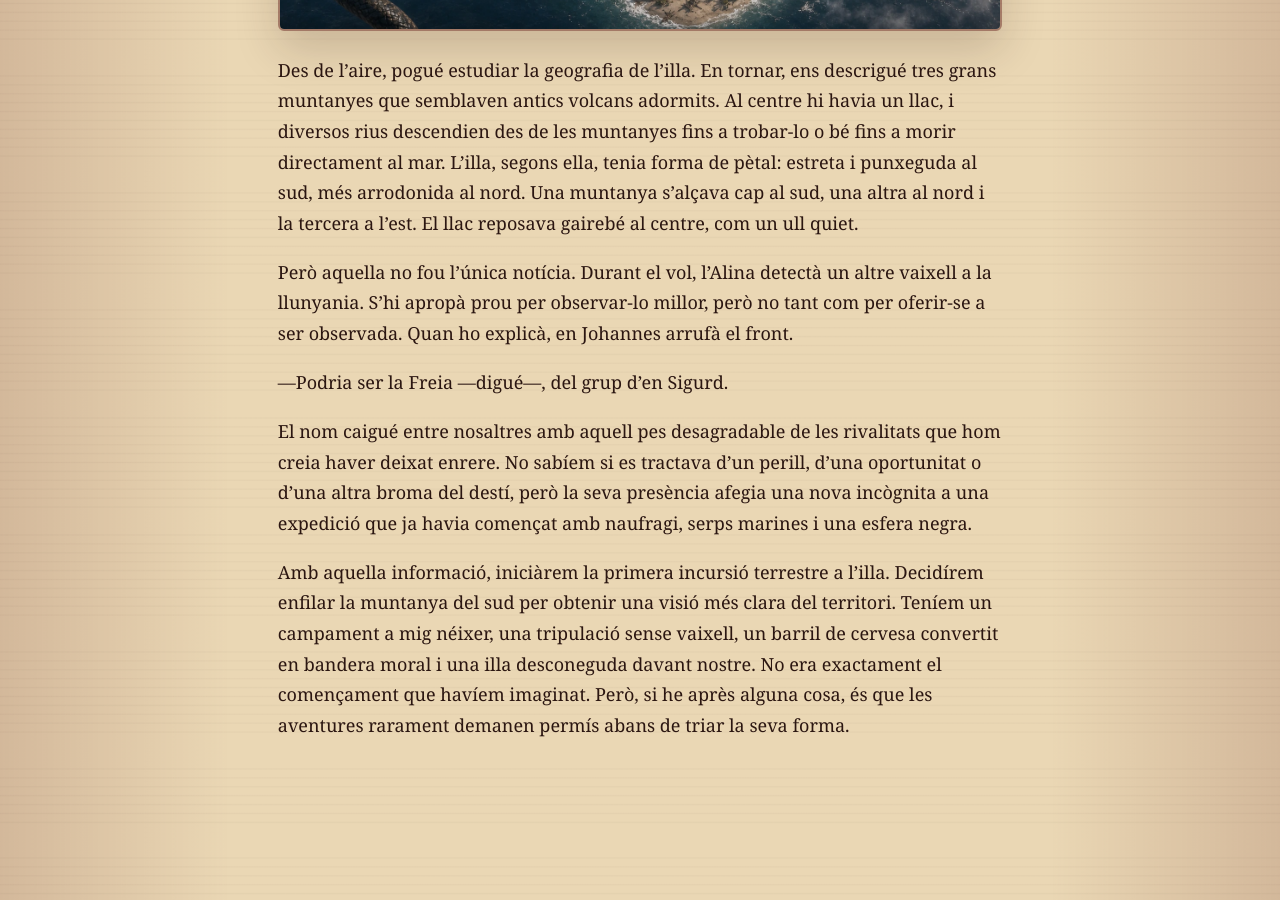
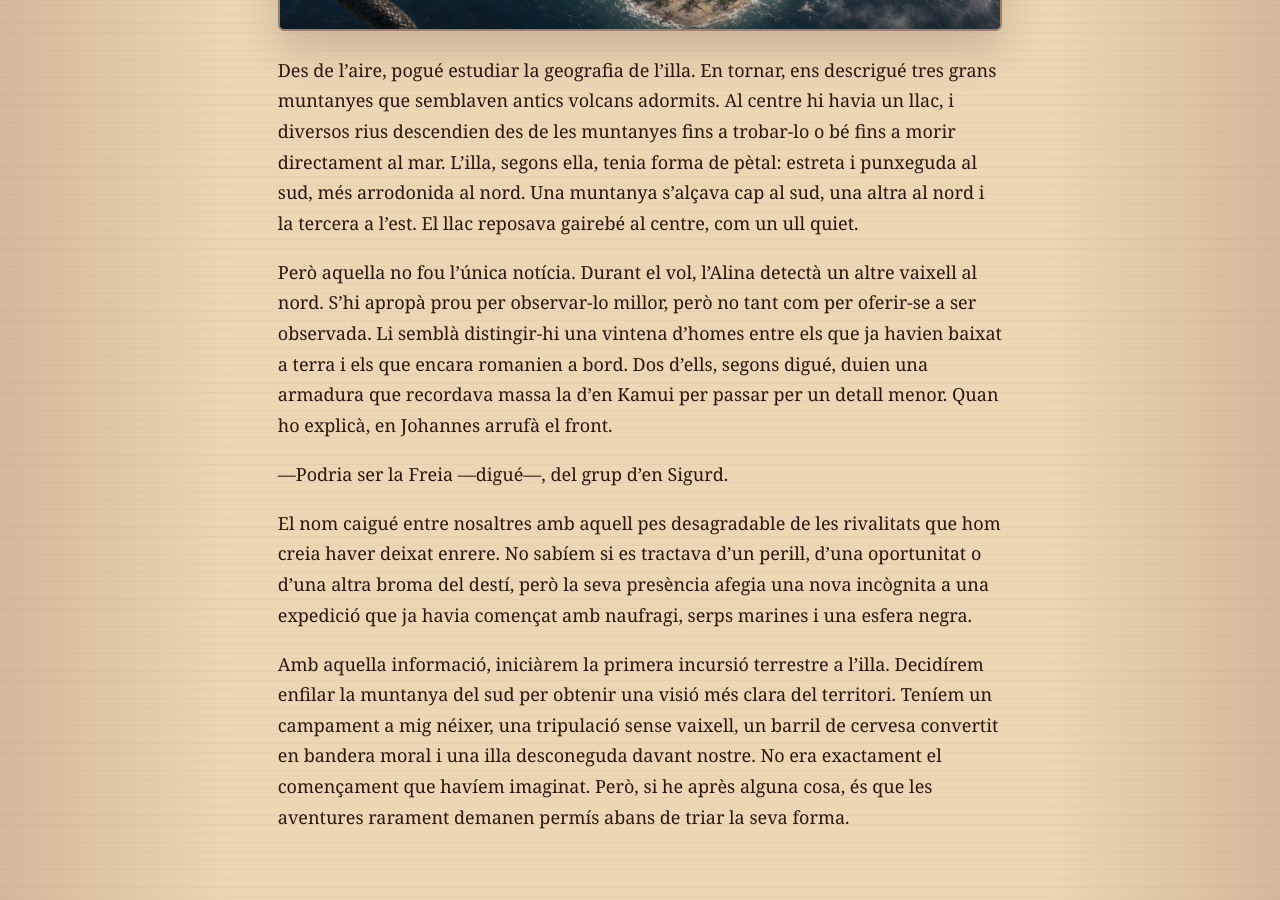
Before and after one commit to xafarre/diaridenreiv, a Jekyll site: the page built from diari/capitol05/acte27/acte27.md, in a window 1280 px wide and 900 px high, scrolled down 4477 px. Built offline with Jekyll 4.4.1, drawn with Linux system fonts in a browser that asks for light colours.

Commit message:
Minor change in text

```diff
--- a/diari/capitol05/acte27/acte27.md
+++ b/diari/capitol05/acte27/acte27.md
@@ -41,7 +41,7 @@ Mentre el campament començava a prendre forma, el grup decidí iniciar una prim
 
 Des de l’aire, pogué estudiar la geografia de l’illa. En tornar, ens descrigué tres grans muntanyes que semblaven antics volcans adormits. Al centre hi havia un llac, i diversos rius descendien des de les muntanyes fins a trobar-lo o bé fins a morir directament al mar. L’illa, segons ella, tenia forma de pètal: estreta i punxeguda al sud, més arrodonida al nord. Una muntanya s’alçava cap al sud, una altra al nord i la tercera a l’est. El llac reposava gairebé al centre, com un ull quiet.
 
-Però aquella no fou l’única notícia. Durant el vol, l’Alina detectà un altre vaixell a la llunyania. S’hi apropà prou per observar-lo millor, però no tant com per oferir-se a ser observada. Quan ho explicà, en Johannes arrufà el front.
+Però aquella no fou l’única notícia. Durant el vol, l’Alina detectà un altre vaixell al nord. S’hi apropà prou per observar-lo millor, però no tant com per oferir-se a ser observada. Li semblà distingir-hi una vintena d’homes entre els que ja havien baixat a terra i els que encara romanien a bord. Dos d’ells, segons digué, duien una armadura que recordava massa la d’en Kamui per passar per un detall menor. Quan ho explicà, en Johannes arrufà el front.
 
 —Podria ser la Freia —digué—, del grup d’en Sigurd.
 
```
